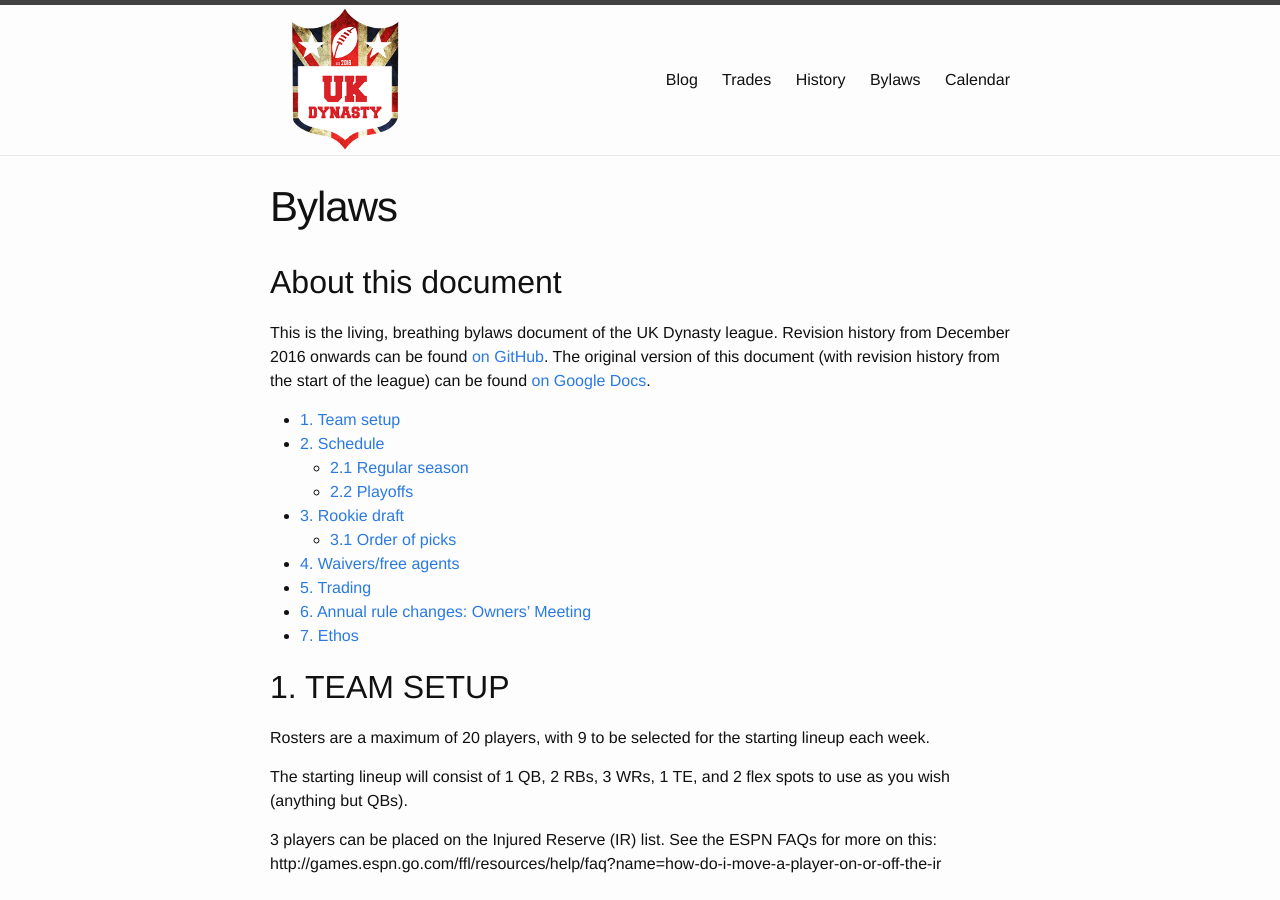
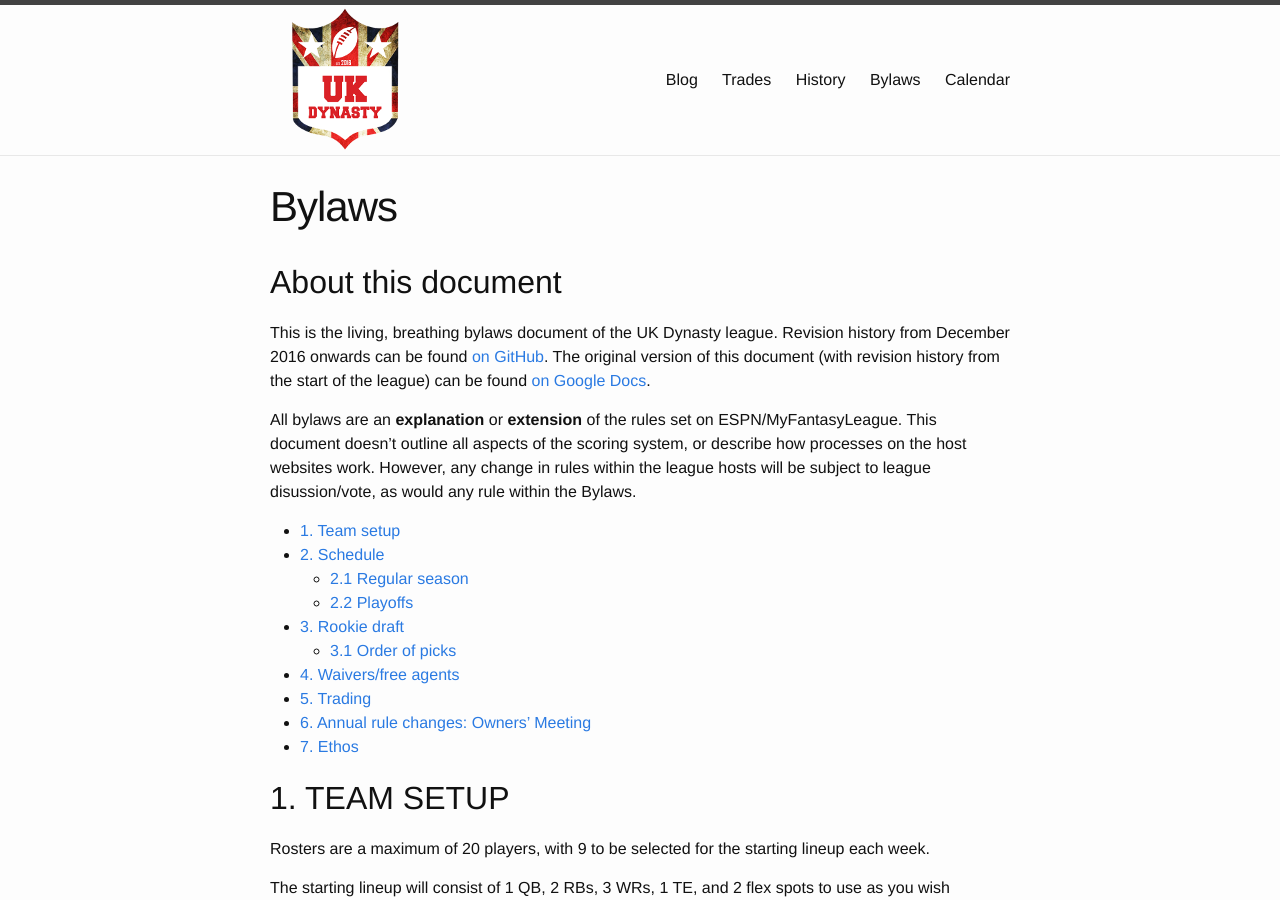
Before and after one commit to UKDynasty/ukdynasty.github.io, a Jekyll site: the page built from bylaws/index.md, in a window 1280 px wide and 900 px high. Built offline with Jekyll 4.4.1, drawn with Linux system fonts in a browser that asks for light colours.

Commit message:
Add disclaimer for rules on host site not in bylaws

```diff
--- a/bylaws/index.md
+++ b/bylaws/index.md
@@ -6,6 +6,8 @@ permalink: /bylaws
 ## About this document
 
 This is the living, breathing bylaws document of the UK Dynasty league. Revision history from December 2016 onwards can be found [on GitHub](https://github.com/UKDynasty/ukdynasty.github.io/blob/master/bylaws/index.md). The original version of this document (with revision history from the start of the league) can be found [on Google Docs](http://bit.do/UKDynastyLeagueBylaws).
+
+All bylaws are an **explanation** or **extension** of the rules set on ESPN/MyFantasyLeague. This document doesn't outline all aspects of the scoring system, or describe how processes on the host websites work. However, any change in rules within the league hosts will be subject to league disussion/vote, as would any rule within the Bylaws.
 
 - [1. Team setup](#team-setup)
 - [2. Schedule](#schedule)
```
